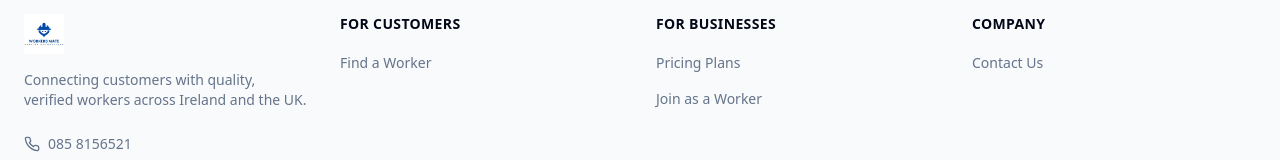
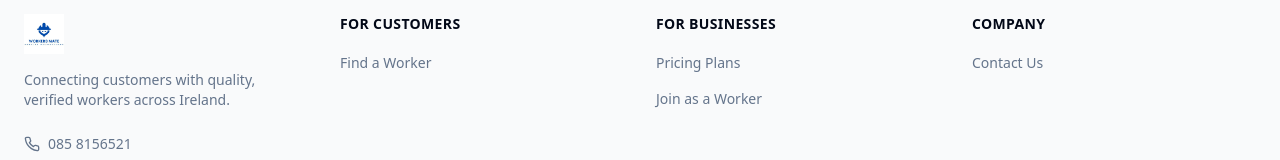
Before and after one commit to James-Drum1/likeness-web-craft, a React (Vite) app: page /pricing in a window 1280 px wide. Shown: the part 1383-1543 px from the top of the page. Built offline with nearby package versions, Linux system fonts and the light colour scheme.

Commit message:
Remove UK from footer
Remove "and the UK" from the footer text in `src/components/Footer.tsx`.

```diff
--- a/src/components/Footer.tsx
+++ b/src/components/Footer.tsx
@@ -16,7 +16,7 @@ const Footer = () => {
             </div>
 
             <p className="text-muted-foreground mb-4 md:mb-6 text-xs md:text-sm leading-relaxed">
-              Connecting customers with quality, verified workers across Ireland and the UK.
+              Connecting customers with quality, verified workers across Ireland.
             </p>
 
             <div className="space-y-2 md:space-y-3 mb-4 md:mb-6">
```
